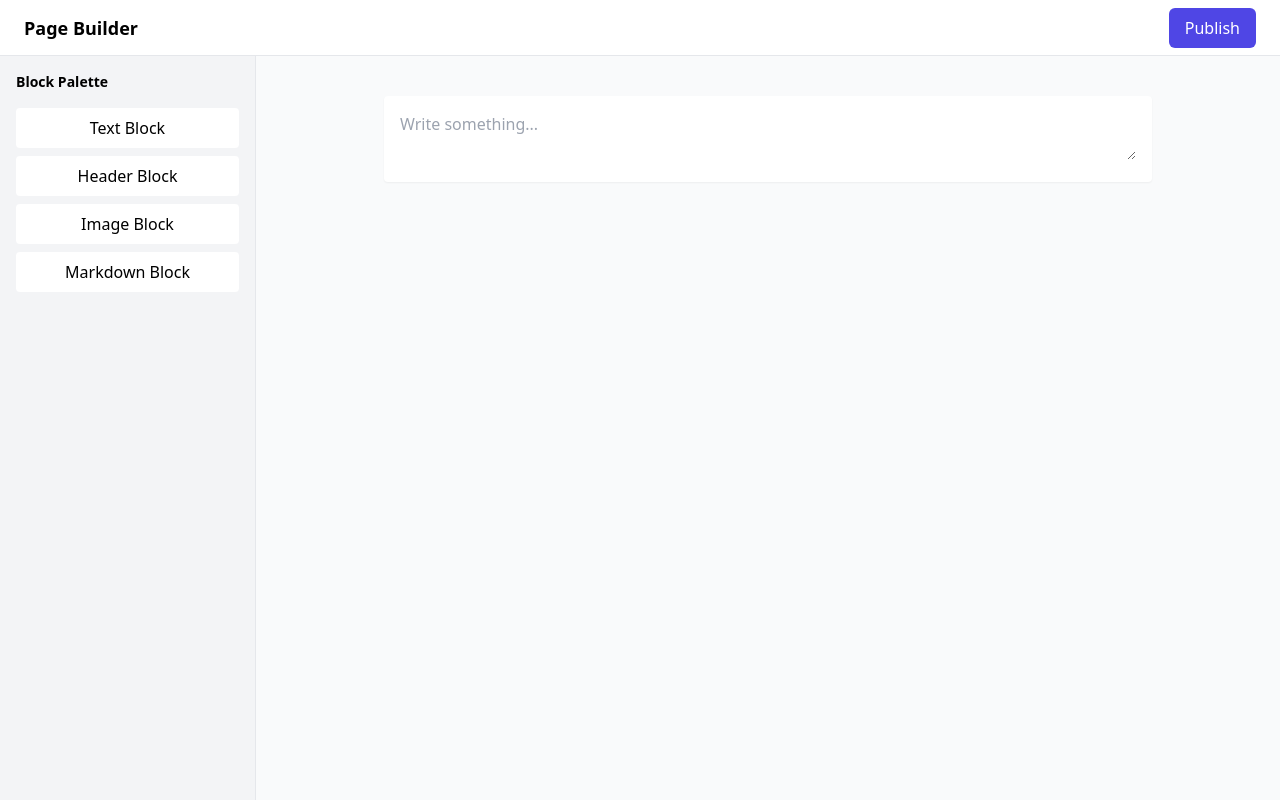
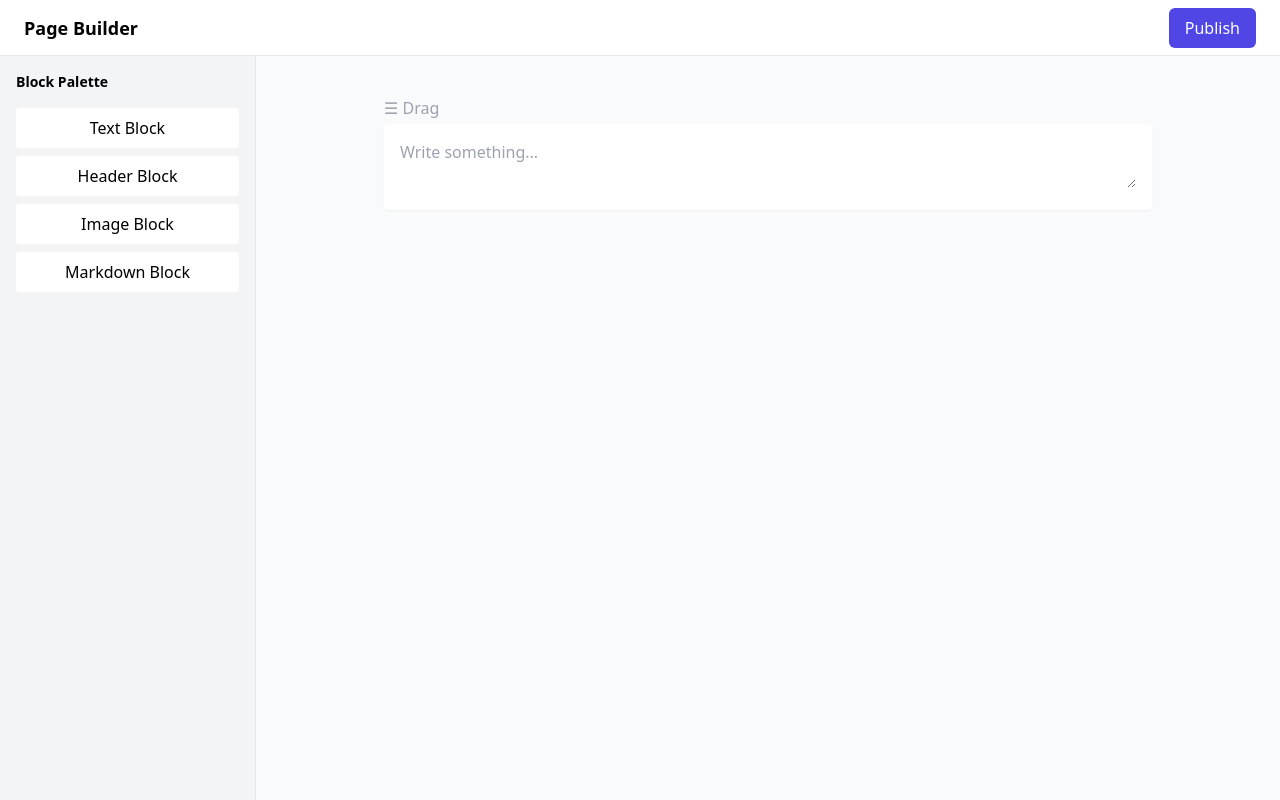
Before and after one commit to shauryasync/Page-Builder, a React (Vite) app: page / in a window 1280 px wide. Both pictures are taken after a click on the button "Text Block". Built offline with nearby package versions, Linux system fonts and the light colour scheme.

Commit message:
feat: add drag & drop, refine header preview

```diff
--- a/package.json
+++ b/package.json
@@ -10,6 +10,9 @@
     "preview": "vite preview"
   },
   "dependencies": {
+    "@dnd-kit/core": "^6.3.1",
+    "@dnd-kit/sortable": "^10.0.0",
+    "@dnd-kit/utilities": "^3.2.2",
     "react": "^19.2.4",
     "react-dom": "^19.2.4",
     "react-markdown": "^10.1.0",
--- a/src/components/blocks/HeaderBlock.jsx
+++ b/src/components/blocks/HeaderBlock.jsx
@@ -1,5 +1,13 @@
-function HeaderBlock({ block, setBlocks }) {
-  const handleTextChange = (e) => {
+export default function HeaderBlock({ block, setBlocks }) {
+  const toggleEdit = () => {
+    setBlocks((prev) =>
+      prev.map((b) =>
+        b.id === block.id ? { ...b, isEditing: !b.isEditing } : b,
+      ),
+    );
+  };
+
+  const handleChange = (e) => {
     const value = e.target.value;
 
     setBlocks((prev) =>
@@ -7,39 +15,27 @@ function HeaderBlock({ block, setBlocks }) {
     );
   };
 
-  const handleLevelChange = (e) => {
-    const level = e.target.value;
-
-    setBlocks((prev) =>
-      prev.map((b) => (b.id === block.id ? { ...b, level } : b)),
-    );
-  };
-
   const Tag = block.level || "h2";
 
   return (
     <div className="bg-white p-4 rounded shadow-sm space-y-2">
-      <select
-        value={block.level || "h2"}
-        onChange={handleLevelChange}
-        className="border p-1 rounded"
-      >
-        <option value="h1">H1</option>
-        <option value="h2">H2</option>
-        <option value="h3">H3</option>
-      </select>
-
-      <input
-        type="text"
-        placeholder="Enter heading..."
-        value={block.content}
-        onChange={handleTextChange}
-        className="w-full outline-none font-bold"
-      />
-
-      <Tag>{block.content || "Preview heading..."}</Tag>
+      {block.isEditing ? (
+        <>
+          <input
+            value={block.content}
+            onChange={handleChange}
+            placeholder="Enter heading..."
+            className="w-full border p-2 rounded"
+          />
+          <button onClick={toggleEdit} className="text-sm text-blue-500">
+            Done
+          </button>
+        </>
+      ) : (
+        <div onClick={toggleEdit}>
+          <Tag>{block.content || "Click to edit heading"}</Tag>
+        </div>
+      )}
     </div>
   );
 }
-
-export default HeaderBlock;
--- a/src/components/canvas/BlockRenderer.jsx
+++ b/src/components/canvas/BlockRenderer.jsx
@@ -1,25 +1,49 @@
+import { useSortable } from "@dnd-kit/sortable";
+import { CSS } from "@dnd-kit/utilities";
+
 import TextBlock from "../blocks/TextBlock";
 import HeaderBlock from "../blocks/HeaderBlock";
 import ImageBlock from "../blocks/ImageBlock";
 import MarkdownBlock from "../blocks/MarkdownBlock";
 
 function BlockRenderer({ block, setBlocks }) {
+  const { attributes, listeners, setNodeRef, transform, transition } =
+    useSortable({ id: block.id });
+
+  const style = {
+    transform: CSS.Transform.toString(transform),
+    transition,
+  };
+
+  let Component;
+
   switch (block.type) {
     case "text":
-      return <TextBlock block={block} setBlocks={setBlocks} />;
-
+      Component = TextBlock;
+      break;
     case "header":
-      return <HeaderBlock block={block} setBlocks={setBlocks} />;
-
+      Component = HeaderBlock;
+      break;
     case "image":
-      return <ImageBlock block={block} setBlocks={setBlocks} />;
-
+      Component = ImageBlock;
+      break;
     case "markdown":
-      return <MarkdownBlock block={block} setBlocks={setBlocks} />;
-
+      Component = MarkdownBlock;
+      break;
     default:
       return null;
   }
+
+  return (
+    <div ref={setNodeRef} style={style} {...attributes}>
+      {/* Drag Handle */}
+      <div {...listeners} className="cursor-grab text-gray-400 mb-1">
+        ☰ Drag
+      </div>
+
+      <Component block={block} setBlocks={setBlocks} />
+    </div>
+  );
 }
 
 export default BlockRenderer;
--- a/src/components/canvas/Canvas.jsx
+++ b/src/components/canvas/Canvas.jsx
@@ -1,6 +1,27 @@
+import { DndContext, closestCenter } from "@dnd-kit/core";
+
+import {
+  SortableContext,
+  verticalListSortingStrategy,
+  arrayMove,
+} from "@dnd-kit/sortable";
+
 import BlockRenderer from "./BlockRenderer";
 
 function Canvas({ blocks, setBlocks }) {
+  const handleDragEnd = (event) => {
+    const { active, over } = event;
+
+    if (!over) return;
+
+    if (active.id !== over.id) {
+      const oldIndex = blocks.findIndex((b) => b.id === active.id);
+      const newIndex = blocks.findIndex((b) => b.id === over.id);
+
+      setBlocks(arrayMove(blocks, oldIndex, newIndex));
+    }
+  };
+
   return (
     <div className="ml-64 flex-1 p-10">
       <div className="max-w-3xl mx-auto space-y-6">
@@ -10,9 +31,23 @@ function Canvas({ blocks, setBlocks }) {
           </div>
         )}
 
-        {blocks.map((block) => (
-          <BlockRenderer key={block.id} block={block} setBlocks={setBlocks} />
-        ))}
+        <DndContext
+          collisionDetection={closestCenter}
+          onDragEnd={handleDragEnd}
+        >
+          <SortableContext
+            items={blocks.map((b) => b.id)}
+            strategy={verticalListSortingStrategy}
+          >
+            {blocks.map((block) => (
+              <BlockRenderer
+                key={block.id}
+                block={block}
+                setBlocks={setBlocks}
+              />
+            ))}
+          </SortableContext>
+        </DndContext>
       </div>
     </div>
   );
```
Also changed, not shown: 1 other file (tests, documents, lock files or other folders).
